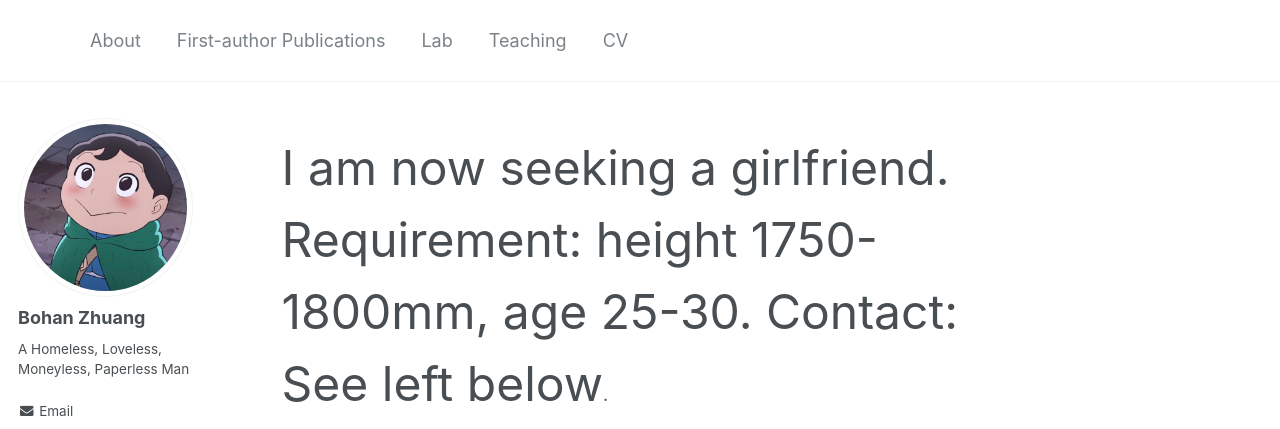
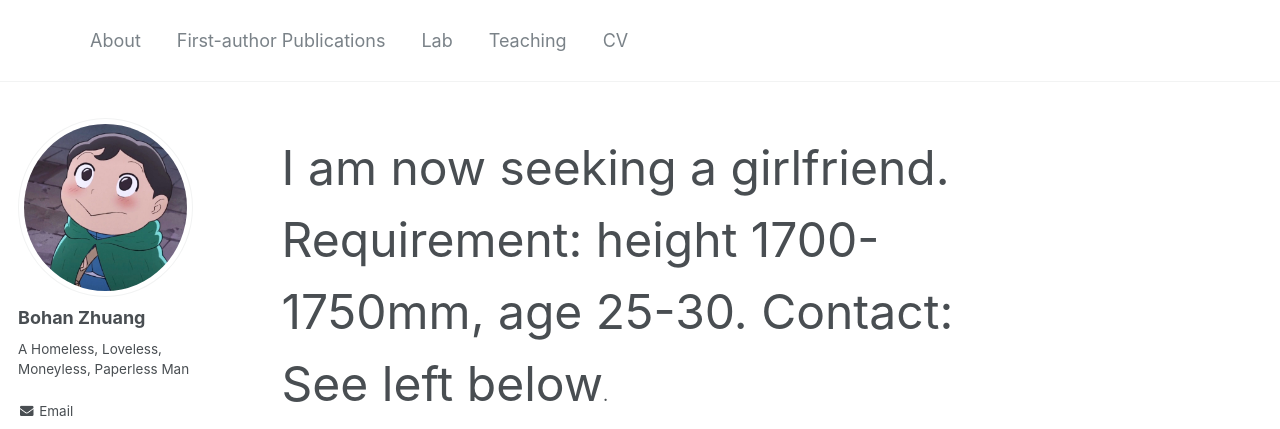
Before and after one commit to bohanzhuang/bohanzhuang.github.io, a Jekyll site: the page built from _pages/about.md, in a window 1280 px wide and 1037 px high. Shown: the top 429 px of the window. Built offline with Jekyll 4.4.1, drawn with Linux system fonts in a browser that asks for light colours.

Commit message:
Update about.md

```diff
--- a/_pages/about.md
+++ b/_pages/about.md
@@ -9,7 +9,7 @@
 ---
 
 <p>
-<font size=10>I am now seeking a girlfriend. Requirement: height 1750-1800mm, age 25-30. Contact: See left below</font>.
+<font size=10>I am now seeking a girlfriend. Requirement: height 1700-1750mm, age 25-30. Contact: See left below</font>.
 </p>
 
 <p>
```
